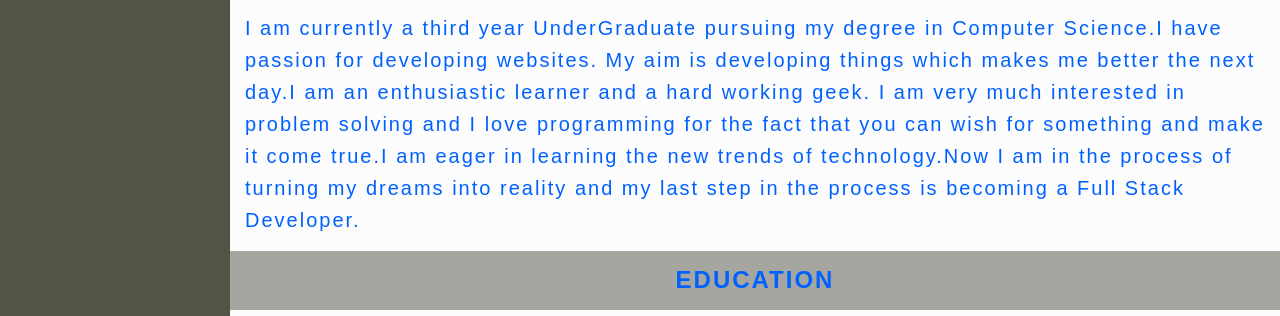
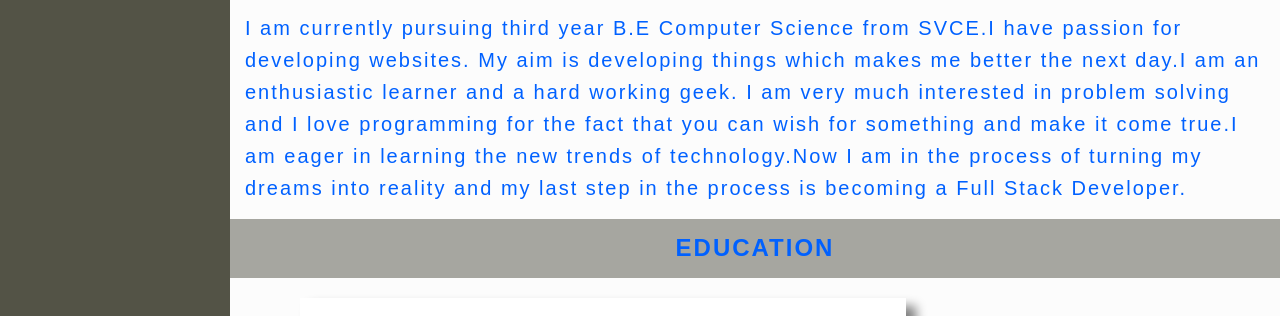
Before and after one commit to Jayvarshinee/portfolio, a plain HTML site: page index.html in a window 1280 px wide. Shown: the part 484-800 px from the top of the page. Drawn offline with Linux system fonts and the light colour scheme.

Commit message:
Update index.html

```diff
--- a/index.html
+++ b/index.html
@@ -26,7 +26,7 @@
         </div>
         <section id="about">
             <h3>About</h3>
-            <p>I am currently a third year UnderGraduate pursuing my degree in Computer Science.I have passion for developing websites.
+            <p>I am currently pursuing third year B.E Computer Science from SVCE.I have passion for developing websites.
                 My aim is developing things which makes me better the next day.I am an enthusiastic learner and a hard working geek.
                 I am very much interested in problem solving and I love programming for the fact that you can wish for something and
                 make it come true.I am eager in learning the new trends of technology.Now I am in the process of turning my dreams into reality
```
